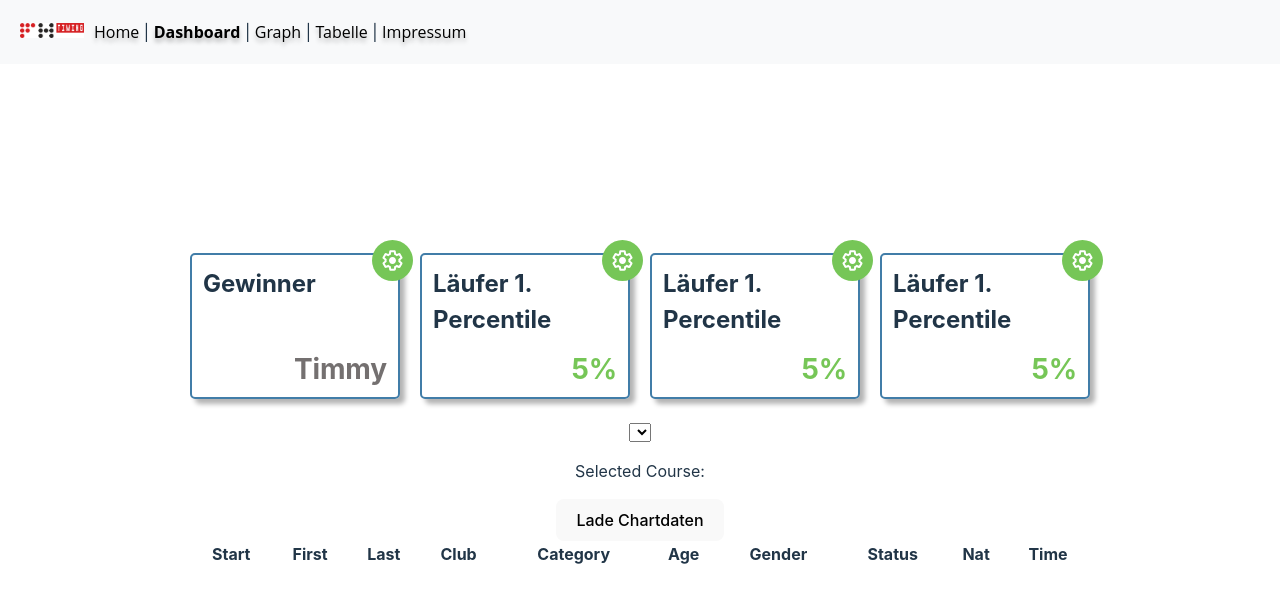
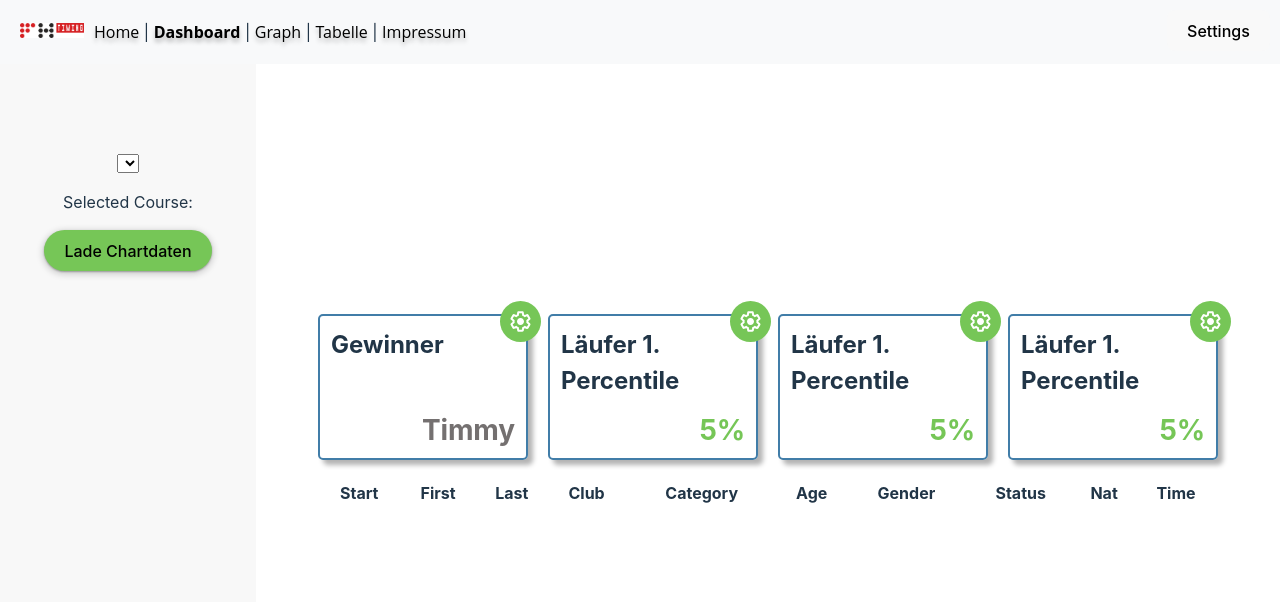
Before and after one commit to szeminator/fhtiming, a Vue app in the folder dashboard/: page /dashboard in a window 1280 px wide. Shown: the top 602 px of the page. Built offline with nearby package versions, Linux system fonts and the light colour scheme.

Commit message:
working sidebar

```diff
--- a/dashboard/src/App.vue
+++ b/dashboard/src/App.vue
@@ -1,29 +1,41 @@
 <script setup lang="ts">
 import FHTimingHeader from './views/FHTimingHeader.vue'
+import Sidebar from './views/Sidebar.vue';
+import { ref } from 'vue';
+
+
+const isSidebarVisible = ref(true);
+
+function toggleSidebar() {
+  isSidebarVisible.value = !isSidebarVisible.value;
+}
 </script>
 
 <template>
+  <button @click="toggleSidebar" class="toggle-button">Settings</button>
   <FHTimingHeader name="FHTimingHeader" />
-
-  <router-view />
+  <Sidebar v-show="isSidebarVisible" />
+  <div :class="isSidebarVisible ? 'content-with-sidebar' : 'content-full-width'">
+    <router-view />
+  </div>
 </template>
 
 <style scoped>
-.logo {
-  height: 6em;
-  padding: 1.5em;
-  will-change: filter;
-  transition: filter 300ms;
-}
-.logo:hover {
-  filter: drop-shadow(0 0 2em #646cffaa);
-}
-.logo.vue:hover {
-  filter: drop-shadow(0 0 2em #42b883aa);
+.content-with-sidebar {
+  margin-left: 256px; /* Adjust to match the sidebar's width */
+  width: calc(100% - 256px); /* Adjust the width */
 }
 
-.container {
-    padding-top: 10px;
-  }
+.content-full-width {
+  margin-left: 0;
+  width: 100%;
+}
 
+.toggle-button {
+  position: fixed;
+  top: 10px; /* Adjust as needed */
+  right: 10px; /* Adjust as needed */
+  z-index: 1500; /* Make sure it's above other elements */
+  /* Add more styling as per your UI design */
+}
 </style>
--- a/dashboard/src/components/Dashboard.vue
+++ b/dashboard/src/components/Dashboard.vue
@@ -7,7 +7,6 @@
   </div>
   <div>
 
-  <Filterlogic :courses="courses" :selectedCourse="selectedCourse" :selectedSplits="selectedSplits" :splits="splits" @loadChartdata="loadChartdata" />
 
   <table class="styled-table">
       <thead class="header">
--- a/dashboard/src/components/Filterlogic.vue
+++ b/dashboard/src/components/Filterlogic.vue
@@ -76,4 +76,12 @@ async function loadChartdata() {
   margin-bottom: 20px;
   margin-top: 20px;
 }
+
+.start-button {
+  border-radius: 100px;
+  background: #76C657;
+
+/* M3/Elevation Light/2 */
+  box-shadow: 0px 2px 6px 2px rgba(0, 0, 0, 0.15), 0px 1px 2px 0px rgba(0, 0, 0, 0.30);
+}
 </style>
--- a/dashboard/src/views/FHTimingHeader.vue
+++ b/dashboard/src/views/FHTimingHeader.vue
@@ -18,7 +18,7 @@
   width: 100%;
   padding: 20px;
   background-color: #f8f9fa;
-  z-index: 1000;
+  z-index: 1010;
   text-align: left;
 }
 
--- /dev/null
+++ b/dashboard/src/views/Sidebar.vue
@@ -0,0 +1,41 @@
+<script setup lang="ts">
+import Filterlogic from '../components/Filterlogic.vue';
+
+const props = defineProps({
+  isVisible: Boolean
+});
+
+
+</script>
+<template>
+
+<aside id="default-sidebar" class="sidebar">
+    <div class="sidebar-content">
+        <div class="h-full px-3 overflow-y-auto bg-gray-50 dark:bg-gray-800 pt-20">
+    <Filterlogic />
+   </div>
+</div>
+</aside>
+
+</template>
+
+
+<style scoped>
+.sidebar {
+  position: fixed; /* Fixed position */
+  top: 0; /* Start from the top of the page */
+  left: 0; /* Align to the left */
+  width: 256px; /* Or any other width you prefer */
+  height: 100vh; /* Full height of the viewport */
+  z-index: 1000; /* Ensure it's above other elements */
+  background-color: #f8f8f8; /* Background color */
+  overflow-y: auto; /* Add scroll for overflow content */
+}
+
+.sidebar-content {
+  padding-top: 150px; /* Start the content below the header */
+  /* Rest of your content styling */
+}
+
+/* Rest of your CSS */
+</style>
```
